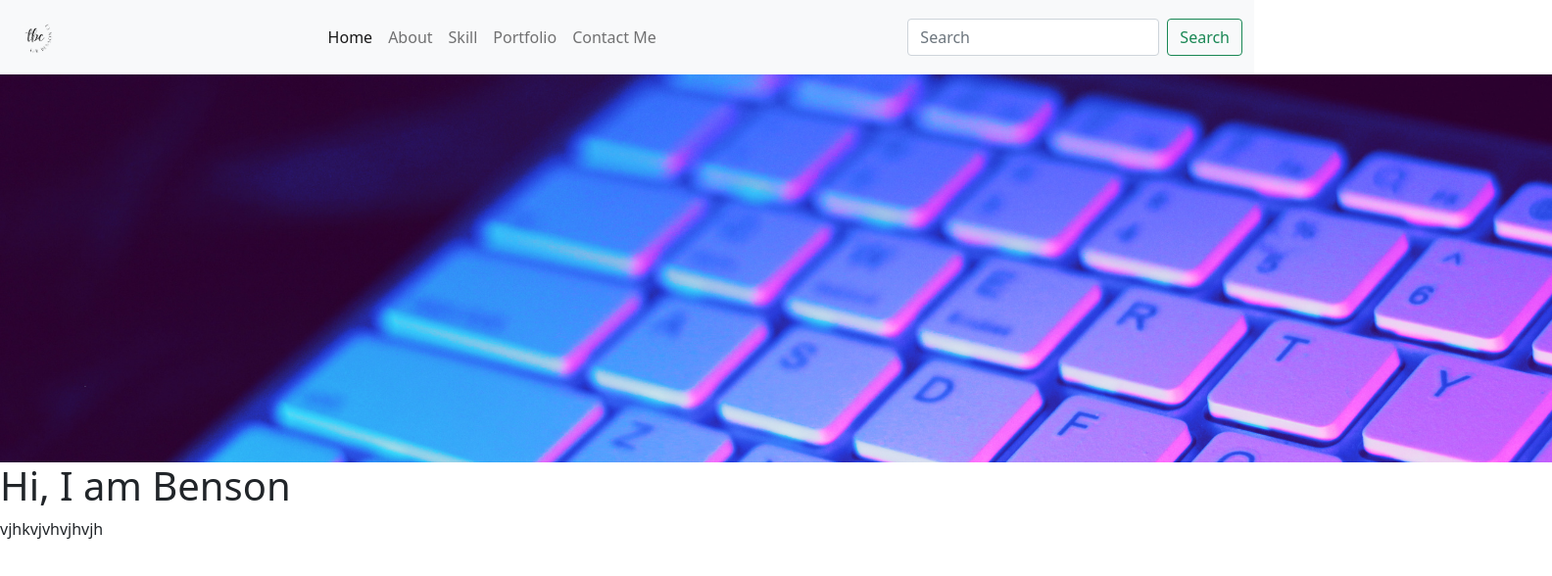
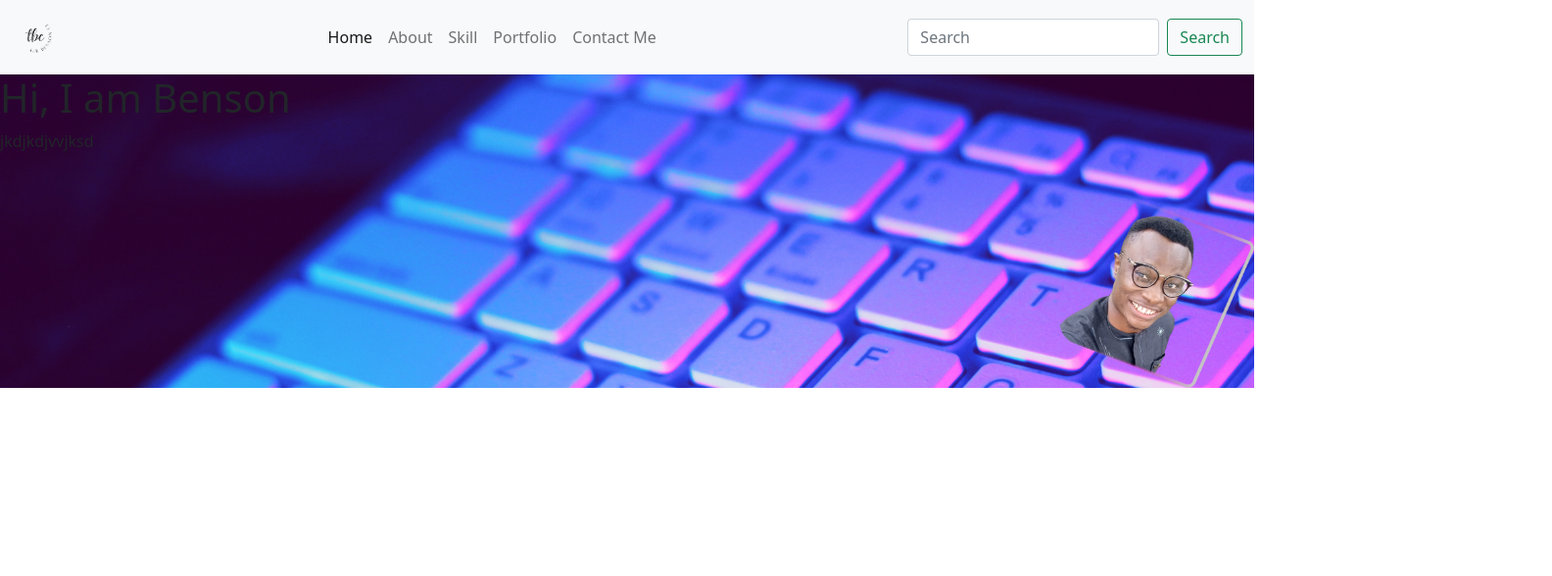
Before and after one commit to benbenz101/bencj-portfoliosite, a plain HTML site: page Index.html in a window 1280 px wide. Shown: the whole page at 98% size, 1584 px wide, since content can reach past the window. Drawn offline with Linux system fonts and the light colour scheme.

Commit message:
started social icons section

```diff
--- a/Index.html
+++ b/Index.html
@@ -9,7 +9,7 @@
     <link rel="stylesheet" href="style/bootstrap.min.css">
 </head>
 <body>
-
+    <!-- NAV SECTION -->
     <nav class="navbar navbar-expand-lg navbar-light bg-light">
         <div class="container-fluid">
           <a class="navbar-brand" href="#"><img src="media/thebencj-logo-1.png" alt="bencjlogo" height="50px" width="50px"></a>
@@ -48,7 +48,6 @@
                 <a class="nav-link disabled" href="#" tabindex="-1" aria-disabled="true">Disabled</a>
               </li> -->
             </ul>
-
             <form class="d-flex">
               <input class="form-control me-2" type="search" placeholder="Search" aria-label="Search">
               <button class="btn btn-outline-success" type="submit">Search</button>
@@ -57,16 +56,25 @@
         </div>
       </nav>
 
-      <div>
-          <img src="media/Simple Technology LinkedIn Banner.png" alt="hero image">
+      <!-- HERO SECTION -->
+      <div class="position-relative">
+          <img src="media/Simple Technology LinkedIn Banner.png" alt="hero image" width="100%" height="auto">
 
-          <div>
-              <h1 display-4>Hi, I am Benson</h1>
-              <p>vjhkvjvhvjhvjh</p>
+          <div class="position-absolute top-0 start-0" >
+             <h1>Hi, I am Benson</h1>
+             <p>jkdjkdjvvjksd</p>
+          </div>
+
+          <div class="position-absolute bottom-0 end-0">
+              <img src="media/Hero pics with style.png" alt="Hero picture" height="200px" width="200px">
           </div>
 
       </div>
 
+      <!-- SOCIAL ICON SECTION -->
+      <div class>
+
+      </div>
 
 
     <script src="script/bootstrap.bundle.min.js"></script>
```
Also changed, not shown: media/Hero pics with style.png (added), media/icons8-facebook-50.png (added), media/icons8-github-50.png (added), media/icons8-linkedin-30.png (added), media/icons8-mail-50.png (added), media/icons8-twitter-24.png (added).
